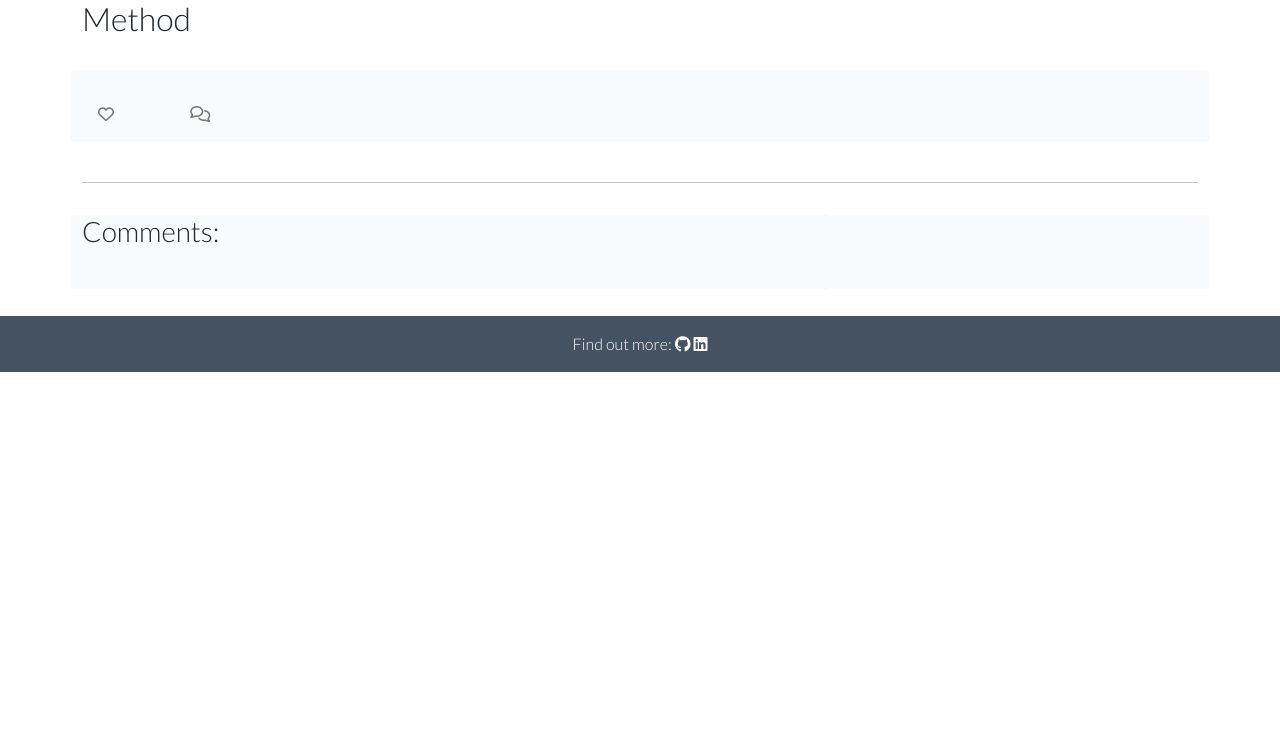
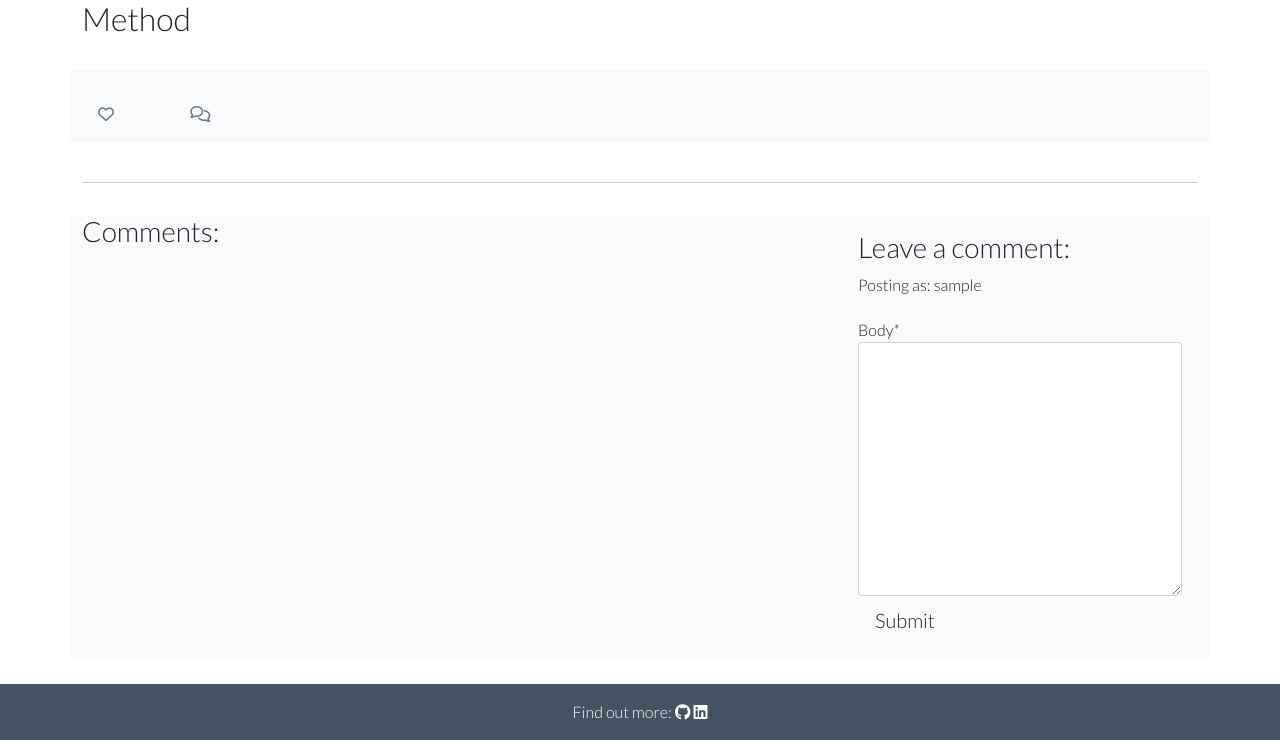
Before and after one commit to HMuraja/recipe-book-v2, a Django app: template templates/recipe.html in a window 1280 px wide. Shown: the part 428-1168 px from the top of the page. Before the commit the page ends 800 px from the top, so only its background shows below. Run offline with Django 3.2, Linux system fonts and the light colour scheme; the template is opened without the code that fills it: values that come from a table or form of the project are taken from there, others are empty; the visitor is signed in with stand-in values (Sample User, id 1); some libraries are stand-ins or nearby versions; some web fonts are replaced.

Commit message:
Dowload crispy forms and add it to the recipe template

```diff
--- a/dbts_project/settings.py
+++ b/dbts_project/settings.py
@@ -47,6 +47,7 @@ INSTALLED_APPS = [
     'cloudinary_storage',
     'django.contrib.staticfiles',
     'cloudinary',
+    'crispy_forms',
     'allauth',
     'allauth.account',
     'allauth.socialaccount',
@@ -58,6 +59,9 @@ SITE_ID = 1
 ACCOUNT_EMAIL_VERIFICATION = 'none'
 LOGIN_REDIRECT_URL = '/'
 LOGOUT_REDIRECT_URL = '/'
+
+
+CRISPY_TEMPLATE_PACK = 'bootstrap4'
 
 MIDDLEWARE = [
     'django.middleware.security.SecurityMiddleware',
--- /dev/null
+++ b/recipeapp/forms.py
@@ -0,0 +1,9 @@
+from .models import Comment
+from django import forms
+
+
+class CommentForm(
+        forms.ModelForm):
+    class Meta:
+        model = Comment
+        fields = ('body',)
--- a/recipeapp/views.py
+++ b/recipeapp/views.py
@@ -1,6 +1,7 @@
 from django.shortcuts import render, get_object_or_404
 from django.views import generic, View
 from .models import Recipe
+from .forms import CommentForm
 
 
 class RecipeSelection(generic.ListView):
@@ -26,6 +27,7 @@ class RecipeDetails(View):
             {
                 "recipe": recipe,
                 "comments": comments,
-                "liked": liked
+                "liked": liked,
+                "comment_form": CommentForm()
             },
         )
--- a/requirements.txt
+++ b/requirements.txt
@@ -4,6 +4,7 @@ dj-database-url==0.5.0
 dj3-cloudinary-storage==0.0.6
 Django==3.2.19
 django-allauth==0.54.0
+django-crispy-forms==1.14.0
 django-summernote==0.8.20.0
 gunicorn==20.1.0
 oauthlib==3.2.2
--- a/templates/recipe.html
+++ b/templates/recipe.html
@@ -1,5 +1,6 @@
 {% extends 'base.html' %}
 {% block content %}
+{% load crispy_forms_tags %}
 
 <div class="masthead">
     <div class="container-fluid">
@@ -103,7 +104,15 @@
         </div>
         <div class="col-md-4 card mb-4  mt-3 ">
             <div class="card-body">
-                <!-- For later -->
+                {% if user.is_authenticated %}
+                <h3>Leave a comment:</h3>
+                <p>Posting as: {{ user.username }}</p>
+                <form method="post" style="margin-top: 1.3em;">
+                    {{ comment_form | crispy }}
+                    {% csrf_token %}
+                    <button type="submit" class="btn btn-signup btn-lg">Submit</button>
+                </form>
+                {% endif %}
             </div>
         </div>
     </div>
```
